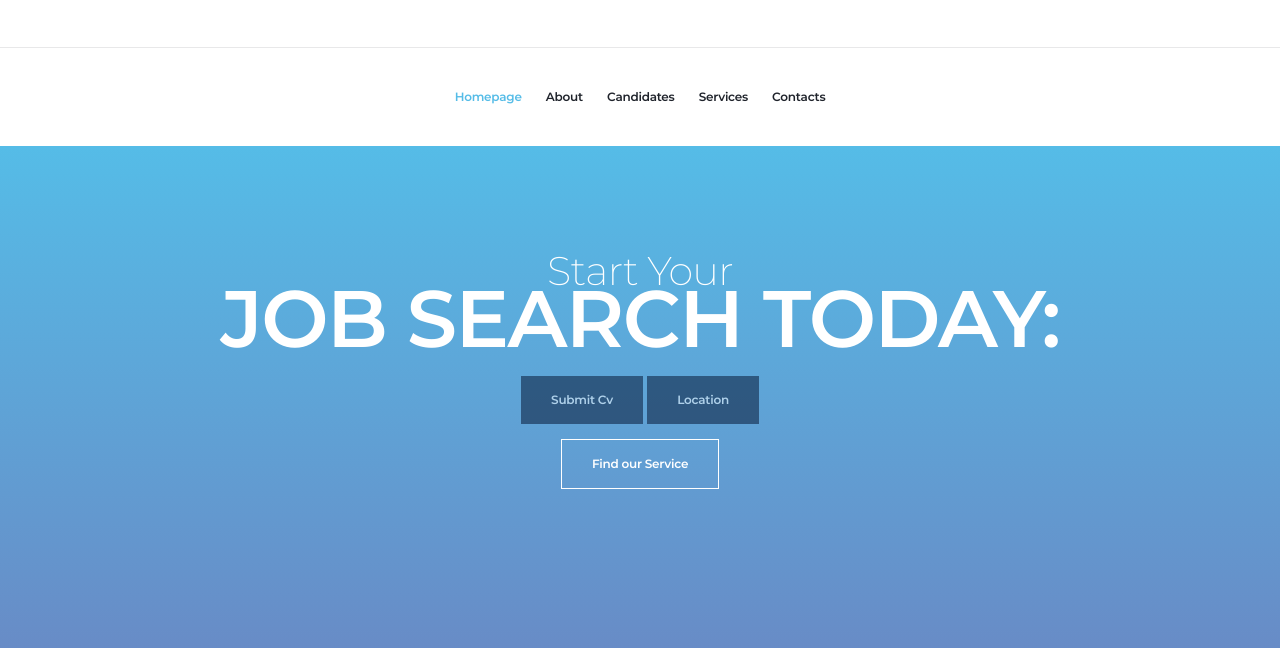
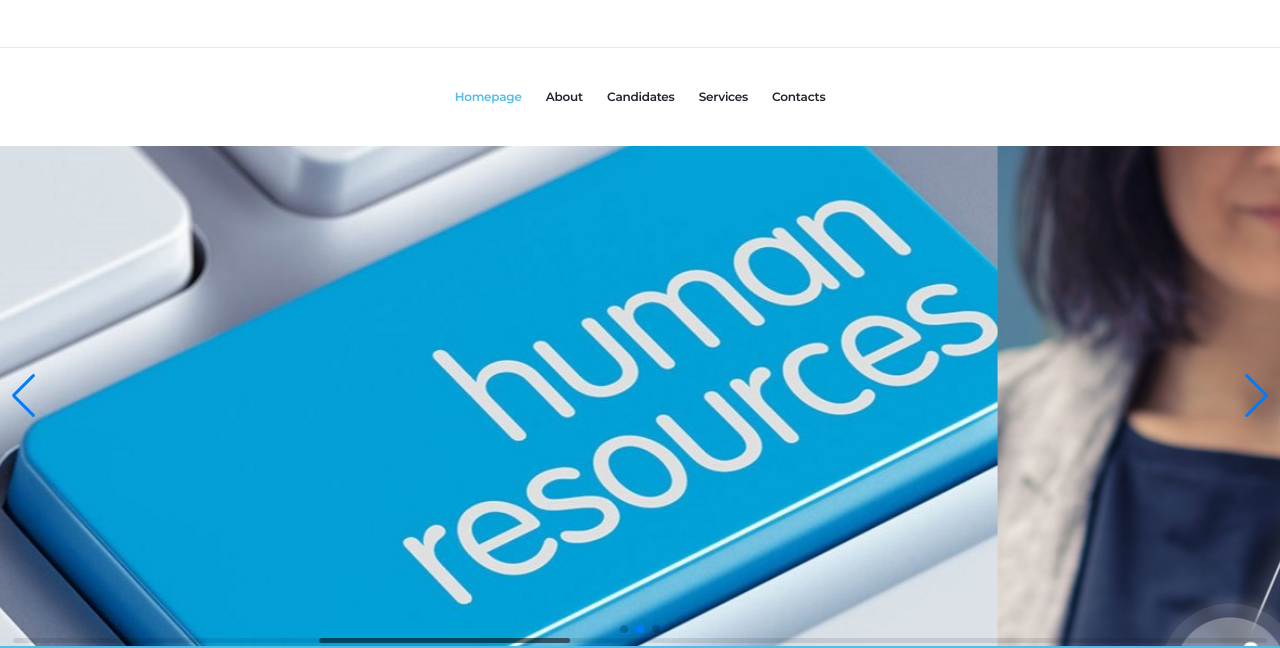
Before and after one commit to Jeton97/ueb-multimedia-project-hr, a plain HTML site: page index.html in a window 1280 px wide. Shown: the part 165-813 px from the top of the page. Drawn offline with nearby package versions, Linux system fonts and the light colour scheme; a web font is replaced by a local one.

Commit message:
shtimi i sliderit

```diff
--- a/index.html
+++ b/index.html
@@ -5,15 +5,11 @@
     <meta name="viewport" content="width=device-width, initial-scale=1.0"/>
     <title>Hr - Home</title>
 
-    <link
-            rel="stylesheet"
-            href="https://cdnjs.cloudflare.com/ajax/libs/font-awesome/4.7.0/css/font-awesome.min.css"
-    />
-
+    <link rel="stylesheet" href="https://cdnjs.cloudflare.com/ajax/libs/font-awesome/4.7.0/css/font-awesome.min.css"/>
     <link rel="stylesheet" type="text/css" href="style/fonts.css"/>
     <link rel="stylesheet" type="text/css" href="style/reset.css"/>
     <link rel="stylesheet" type="text/css" href="style/main.css"/>
-
+    <link rel="stylesheet" href="https://unpkg.com/swiper@7/swiper-bundle.min.css"/>
 </head>
 <body id="homePage">
 <div class="wrapper-page">
@@ -127,6 +123,28 @@
             </li>
         </ul>
     </nav>
+
+    <div class="swiper">
+        <div class="swiper-wrapper">
+            <div class="swiper-slide">
+                <img src="images/hmr2.jpg" class="img-responsive" alt =""/>
+
+            </div>
+            <div class="swiper-slide">
+                <img src="images/hmr1.jpg" class="img-responsive" alt="">
+            </div>
+            <div class="swiper-slide">
+                <img src="images/hmr.jpg" class="img-responsive" alt="">
+            </div>
+        </div>
+
+        <div class="swiper-pagination"></div>
+
+        <div class="swiper-button-prev"></div>
+        <div class="swiper-button-next"></div>
+
+        <div class="swiper-scrollbar"></div>
+    </div>
 
     <section class="banner text-center">
         <div class="banner-description">
@@ -447,5 +465,27 @@
 
 <script src="https://ajax.googleapis.com/ajax/libs/jquery/3.5.1/jquery.min.js"></script>
 <script type="text/javascript" src="js/main.js"></script>
+
+<script src="https://unpkg.com/swiper@7/swiper-bundle.min.js"></script>
+
+<script>
+    new Swiper('.swiper', {
+        direction: 'horizontal',
+        loop: true,
+        pagination: {
+            el: '.swiper-pagination',
+        },
+        navigation: {
+            nextEl: '.swiper-button-next',
+            prevEl: '.swiper-button-prev',
+        },
+        scrollbar: {
+            el: '.swiper-scrollbar',
+        },
+        autoplay: {
+            delay: 5000,
+        },
+    });
+</script>
 </body>
 </html>
--- a/style/main.css
+++ b/style/main.css
@@ -904,3 +904,15 @@ footer {
 #message p {
     font-weight: bold;
 }
+
+.swiper {
+    width: 100%;
+    height: 500px;
+}
+
+.swiper img {
+    width: 100%;
+    height: 500px;
+    object-fit: cover;
+    object-position: top;
+}
```
